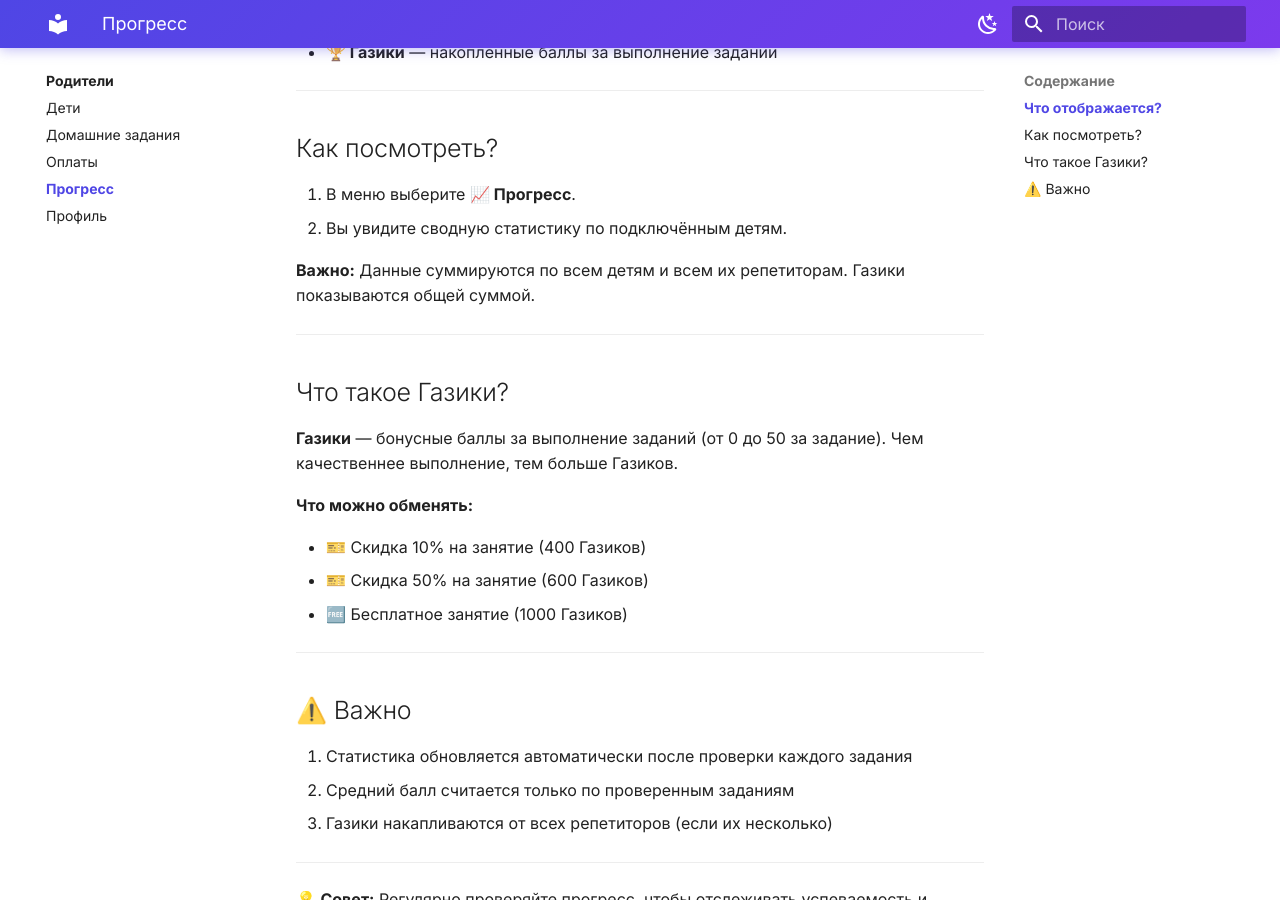
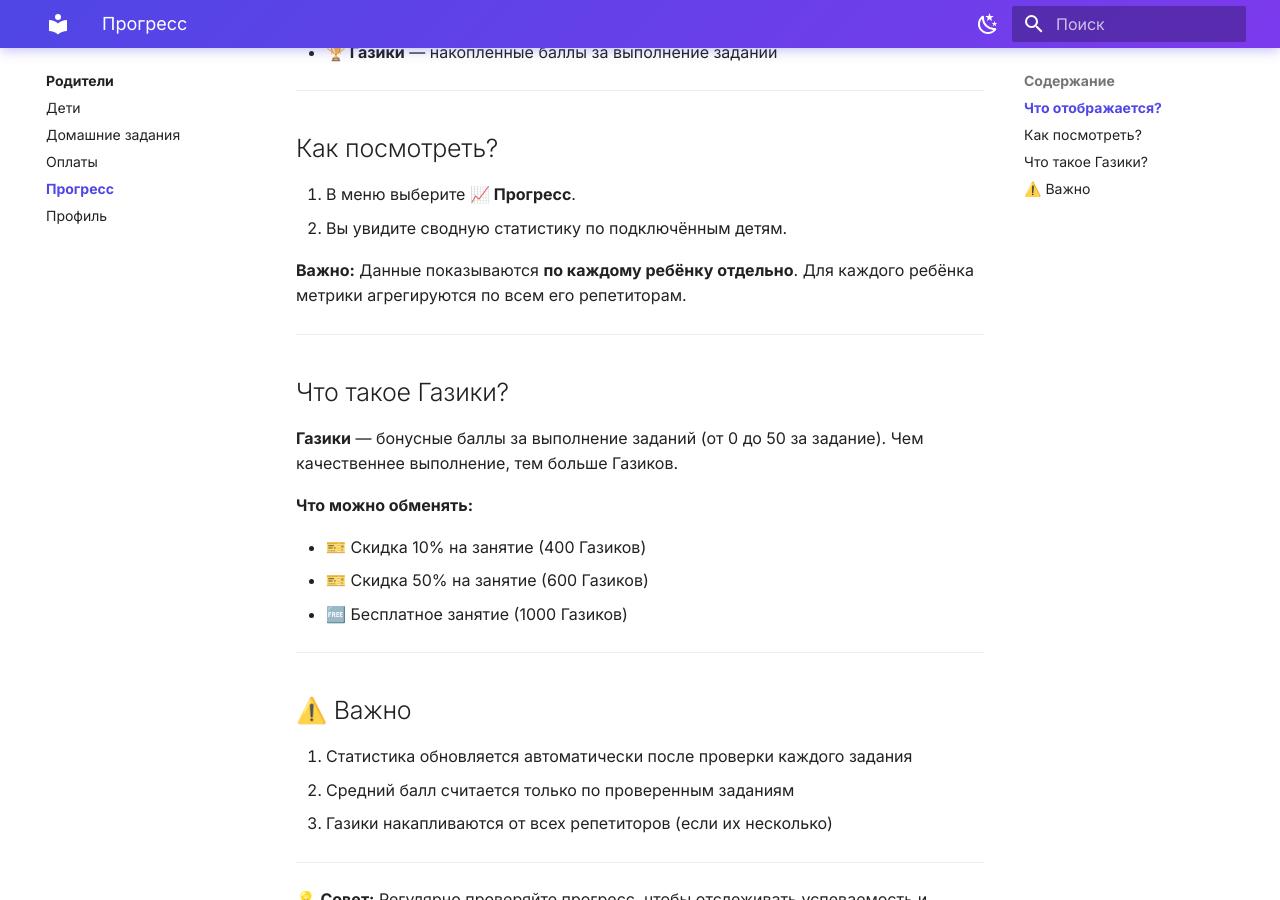
Before and after one commit to Skand21/kiton-guides, an MkDocs documentation site: the page built from docs/Parent/Прогресс.md, in a window 1280 px wide and 900 px high, scrolled down 446 px. Built offline with MkDocs 1.6.1 and Material for MkDocs 9.7.7, drawn with Linux system fonts in a browser that asks for light colours.

Commit message:
fix: исправлена фактическая ошибка в документации Прогресс — статистика per-child, не суммарная
Co-Authored-By: Claude Opus 4.6 <noreply@anthropic.com>

```diff
--- a/docs/Parent/Прогресс.md
+++ b/docs/Parent/Прогресс.md
@@ -18,7 +18,7 @@
 1. В меню выберите **📈 Прогресс**.
 2. Вы увидите сводную статистику по подключённым детям.
 
-**Важно:** Данные суммируются по всем детям и всем их репетиторам. Газики показываются общей суммой.
+**Важно:** Данные показываются **по каждому ребёнку отдельно**. Для каждого ребёнка метрики агрегируются по всем его репетиторам.
 
 ---
 
```
